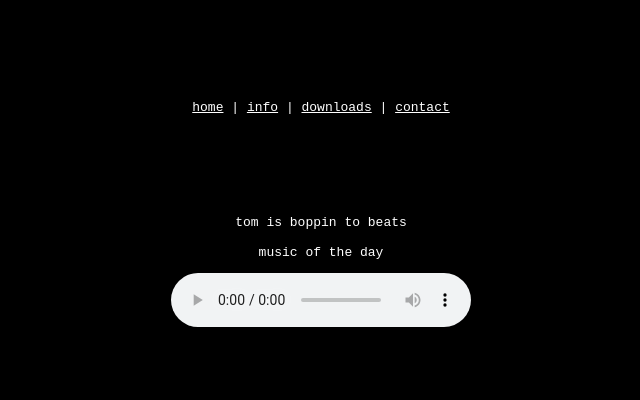
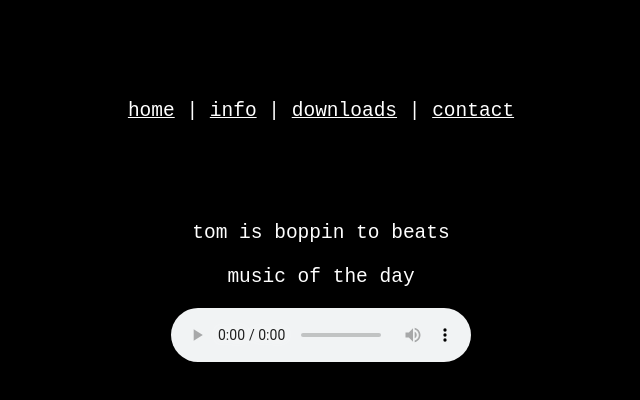
Before and after one commit to tomisboppin/boppin, a plain HTML site: page index.html in a window 1280 px wide. Shown: the whole page, without its empty margins (319-959 px from the left). Drawn offline with Linux system fonts and the light colour scheme.

Commit message:
Bugs are everywhere help
aaaaaaaaaaaaaaaa

```diff
--- a/index.html
+++ b/index.html
@@ -8,6 +8,7 @@
         	text-align: center;
 			font-family: monospace;
 			color: white;
+			font-size: 150%;
         }
         p {
         	border: line white;
```
Also changed, not shown: contact.html (+1 -0 lines), downloads.html (+1 -0 lines), info.html (+1 -0 lines).
